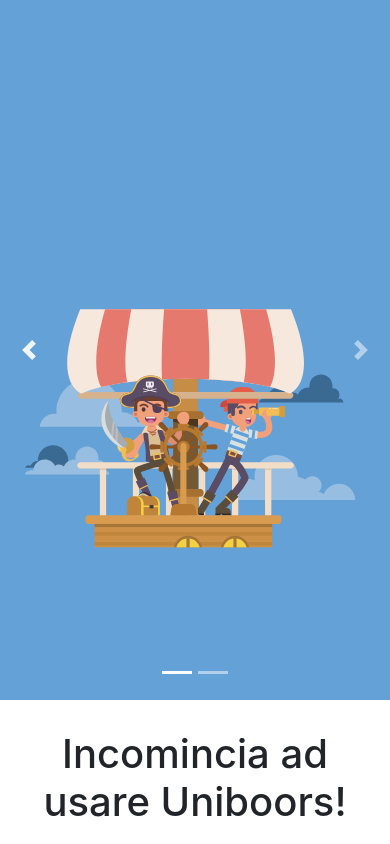
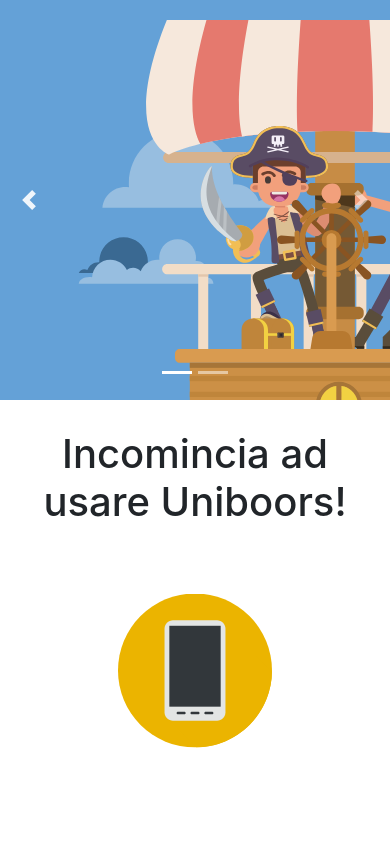
Before and after one commit to giacomobartoli/UnIndoors, a plain HTML site: page LoginPage.html in a window 390 px wide. Shown: the top 844 px of the page. Drawn offline with nearby package versions, Linux system fonts and the light colour scheme.

Commit message:
further responsiveness

```diff
--- a/LoginPage.html
+++ b/LoginPage.html
@@ -81,7 +81,7 @@
         <!-- style="background-color: #64A1D7;"-->
         <div class="carousel-inner" role="listbox">
             <div class="carousel-item active" id="pirate_item">
-                    <img class="d-block w-100" src="css/assets/pirate_kid.svg" style="width: auto;height:100vh;" alt="First slide">
+                    <img class="d-block w-100" src="css/assets/pirate_kid.svg"  alt="First slide">
 
 
 
@@ -89,8 +89,12 @@
             </div>
             <div class="carousel-item" id="tablet_item">
 
-                    <img class="d-block w-100" src="css/assets/map_pin.svg" style="width: auto;height:100vh;"alt="First slide">
-
+                    <img class="d-block w-100" id="palla"src="css/assets/map_pin.svg" alt="First slide" onclick="onclick1()">
+<script>
+    function onclick1(){
+        console.log($('#tablet_item').)
+    }
+</script>
             </div>
 
 
--- a/css/loginpagestylesheet.css
+++ b/css/loginpagestylesheet.css
@@ -43,6 +43,8 @@
 #pirate_item{
     max-height: 700px;
     max-width:1900px;
+    min-height: 400px;
+    min-width: 700px;
 
 
     background-color: #64A1D7;
@@ -51,6 +53,8 @@
 #tablet_item{
     max-height: 700px;
     max-width:1900px;
+    min-height: 400px;
+    min-width: 700px;
 
 
     background-color: #84CFC6;
@@ -80,7 +84,9 @@
     height:auto;
 
 }
-
+.d-block{
+    width: auto;height:100vh;
+}
 #login{
     display: block;
     width:250px;
@@ -135,14 +141,14 @@
 
     }
    .carousel-item{
-        height: 100vh;
-        width: 100vw;
-        max-height: 300px;
+
+        max-height: 400px;
     }
-   .d-block{
-    min-width:  320px;
-    height:auto;
-   }
+  .d-block{
+      max-height: 400px;
+      height:100vh;
+      width:auto;
+  }
     #login{
         /*        width:250px;*/
         display: block;
```
